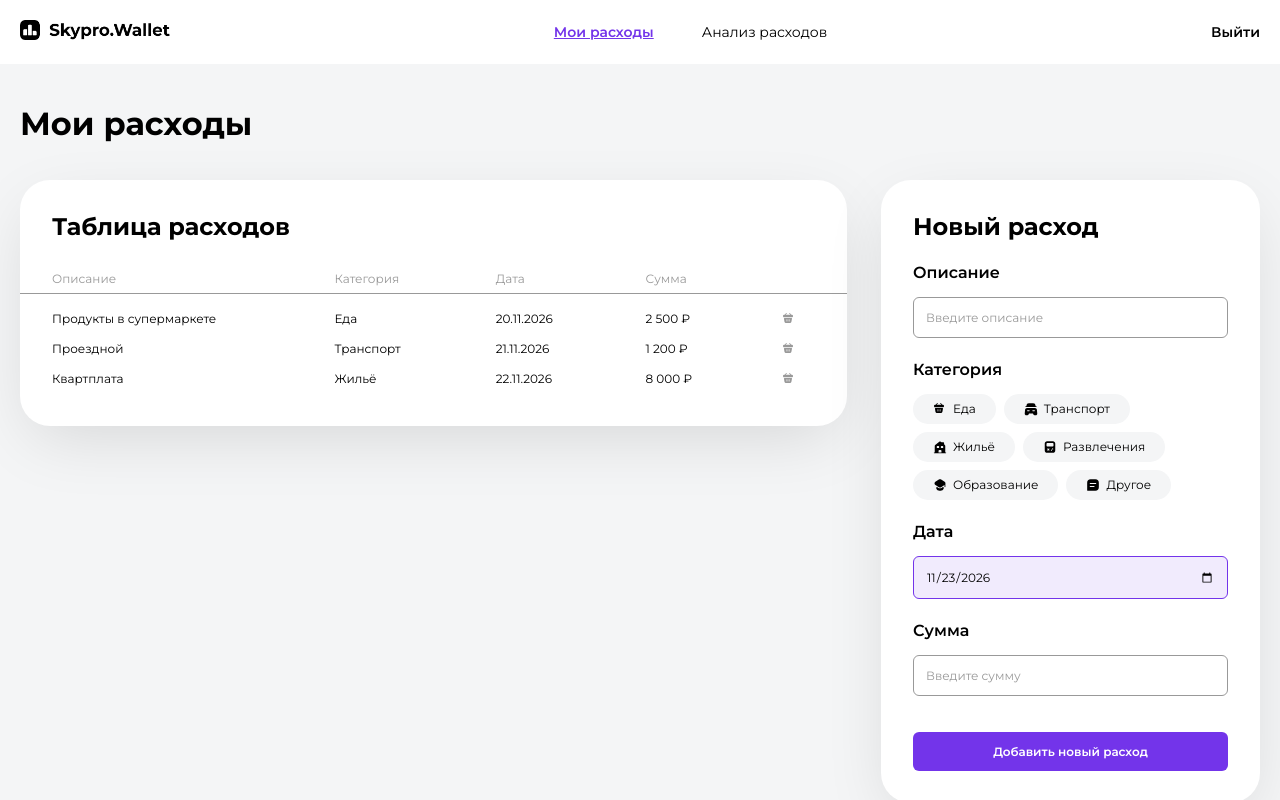
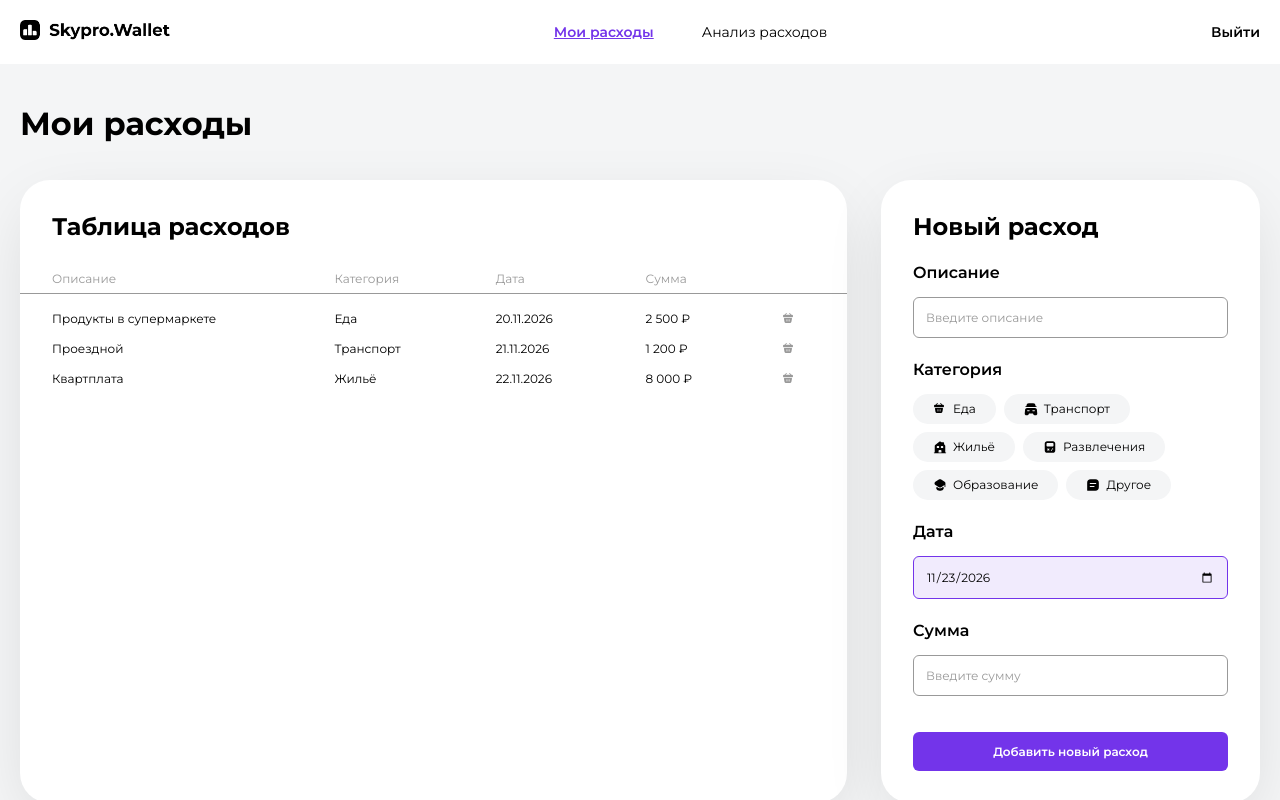
Before and after one commit to tatiankoko/skypro-wallet, a React (Vite) app: page /costs/my in a window 1280 px wide. Built offline with nearby package versions, Linux system fonts and the light colour scheme.

Commit message:
Добавлен скролл страницы моих расходов. Правки стилей таблицы

```diff
--- a/src/components/myCosts/MyCosts.styled.js
+++ b/src/components/myCosts/MyCosts.styled.js
@@ -4,8 +4,16 @@ import {colors} from "../../theme.js";
 export const MyCostsWrapper = styled.div`
     width: 100%;
     height: calc(100vh - 64px);
-    overflow: hidden;
+    overflow-x: hidden;
+    overflow-y: auto;
     background-color: ${ colors.fond };
+
+    scrollbar-width: none;
+    -ms-overflow-style: none;
+
+    &::-webkit-scrollbar {
+        display: none;
+    }
 `
 
 export const MyCostsContainer = styled.div`
@@ -13,11 +21,11 @@ export const MyCostsContainer = styled.div`
     flex-direction: column;
     gap: 32px;
     width: 100%;
+    height: 100%;
     max-width: 1260px;
     /*min-height: calc(100vh - 64px);*/
-    margin: 0 auto;
-
     padding: 36px 10px;
+    margin: 0 auto 36px;
 
     @media screen and (max-width: 495px) {
         width: 100%;
@@ -37,7 +45,7 @@ export const CostsTitle = styled.h2`
 export const CostsBlock = styled.div`
     display: flex;
     flex-direction: row;
-    align-items: flex-start;
+    align-items: stretch;
     justify-content: flex-start;
     gap: 34px;
     width: 100%;
--- a/src/components/table/Table.styled.js
+++ b/src/components/table/Table.styled.js
@@ -3,14 +3,13 @@ import styled from "styled-components";
 
 export const TableWrapper = styled.div`
     width: 100%;
-    height: calc(100vh - 64px);
     background-color: ${ colors.fond };
 `
 
 export const TableContainer = styled.div`
     display: block;
     width: 100%;
-    min-height: calc(100vh - 64px);
+    height: 100%;
     margin: 0 auto;
 `
 
@@ -25,6 +24,7 @@ export const TableBlock = styled.div`
     border: 0;
     box-shadow: 0 20px 67px -12px ${ colors.boxShadow };
     width: 100%;
+    height: 100%;
 `
 
 export const TableTtl = styled.h2`
@@ -38,7 +38,6 @@ export const TableTtl = styled.h2`
 
 export const StyledTable = styled.table`
     width: 100%;
-    height: 100%;
     border-collapse: collapse;
     background-color: ${ colors.background };
     font-family: "Montserrat", Arial, Helvetica, sans-serif;
```
